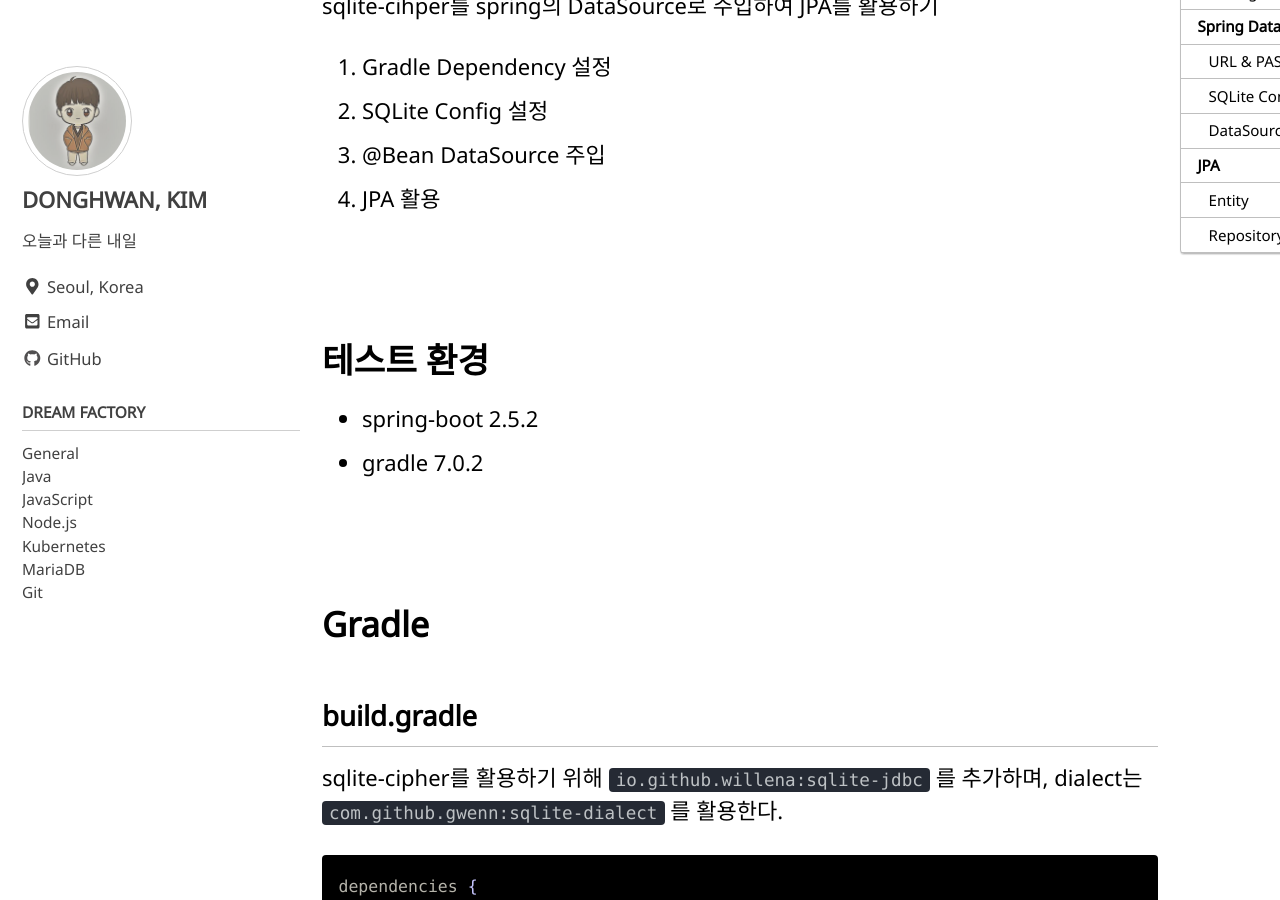
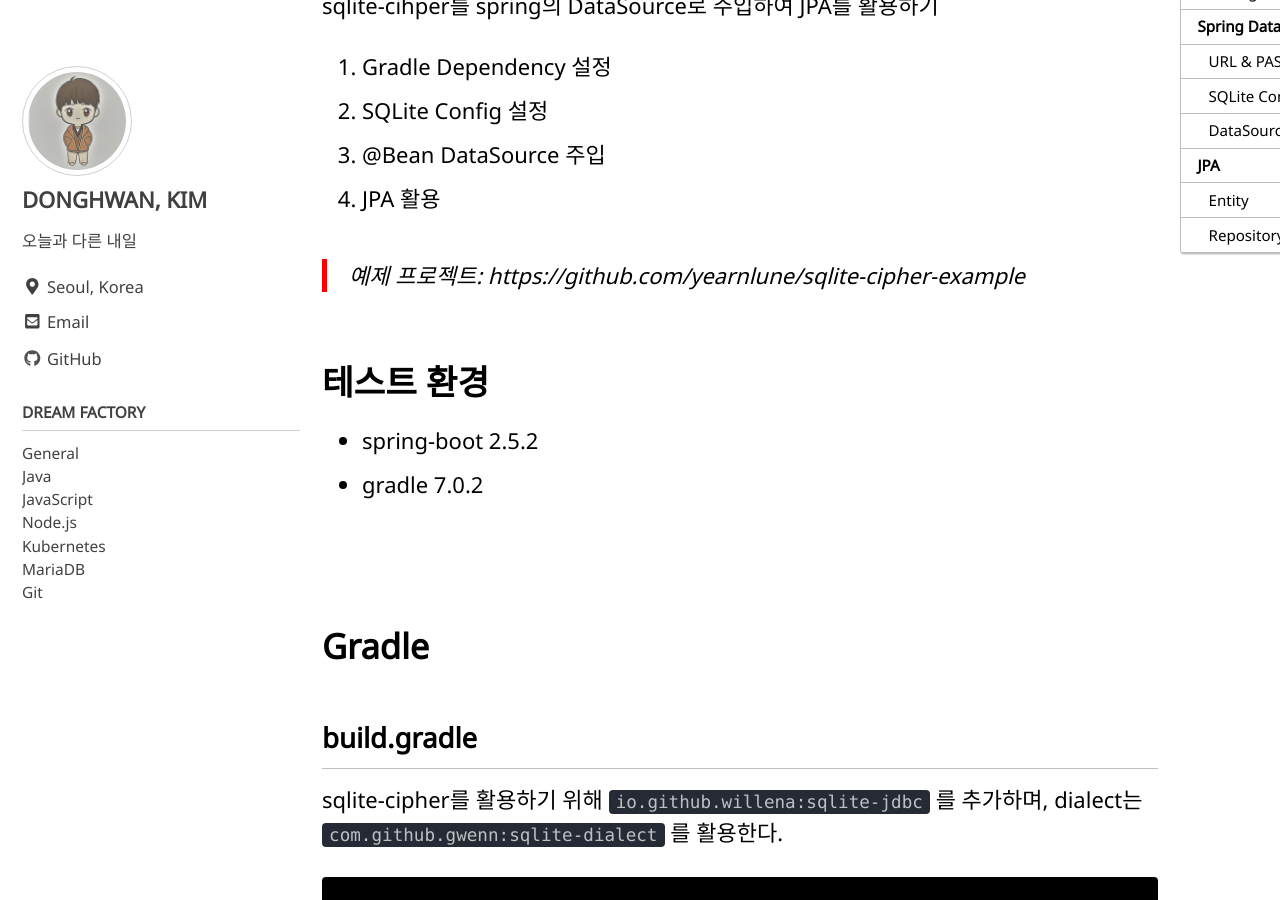
Before and after one commit to yearnlune/yearnlune.github.io, a Jekyll site: the page built from _posts/java/2021-06-30-sqlite-cipher.md, in a window 1280 px wide and 900 px high, scrolled down 392 px. Built offline with Jekyll 4.4.1, drawn with Linux system fonts in a browser that asks for light colours; cached includes are drawn as plain includes; comment, search, counter and statistics services are not loaded.

Commit message:
fix: Added example repo to 'sqlite-cipher'

```diff
--- a/_posts/java/2021-06-30-sqlite-cipher.md
+++ b/_posts/java/2021-06-30-sqlite-cipher.md
@@ -25,6 +25,7 @@ sqlite-cihper를 spring의 DataSource로 주입하여 JPA를 활용하기
 3. @Bean DataSource 주입
 4. JPA 활용
 
+> 예제 프로젝트: [https://github.com/yearnlune/sqlite-cipher-example](https://github.com/yearnlune/sqlite-cipher-example)
 
 # 테스트 환경
 
```
